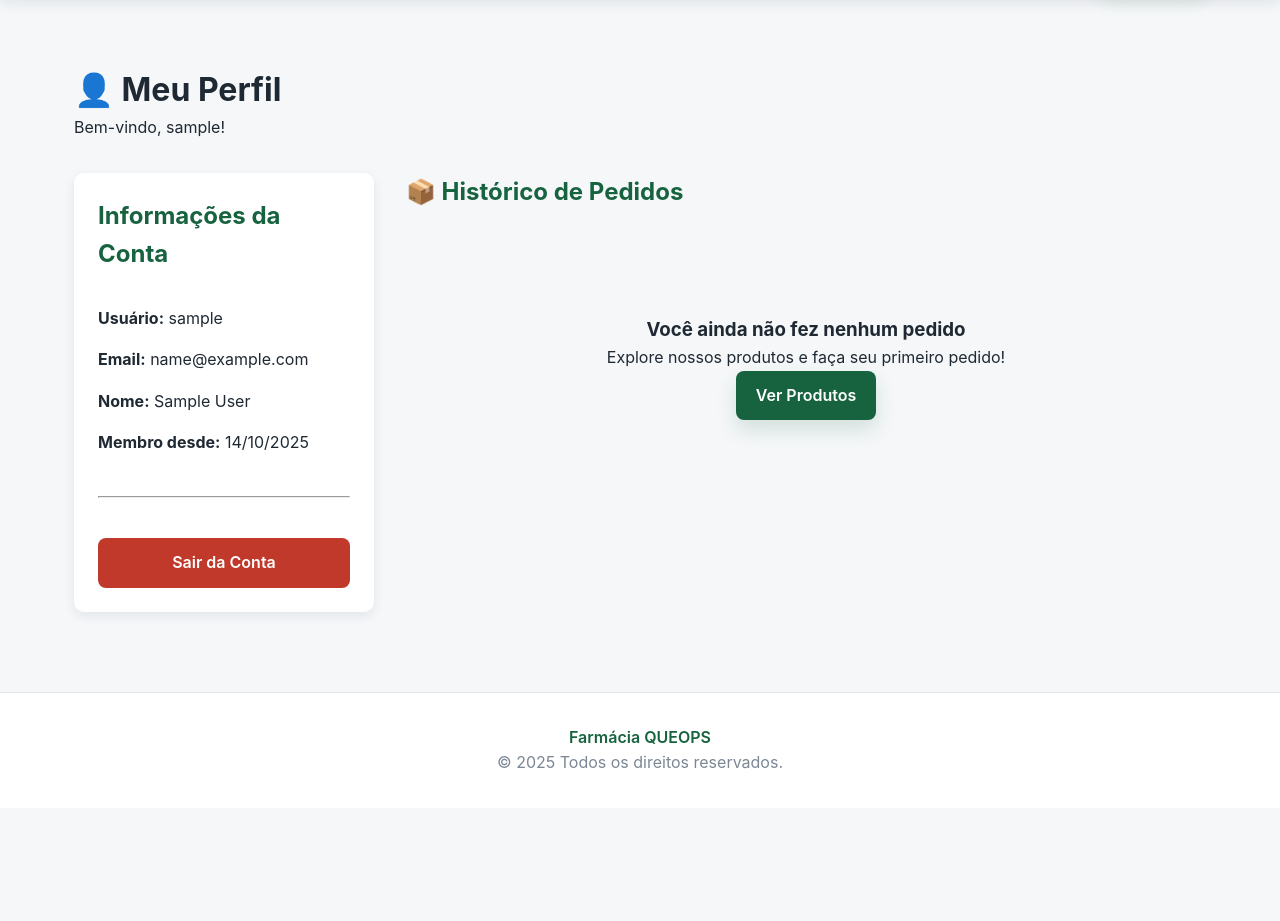
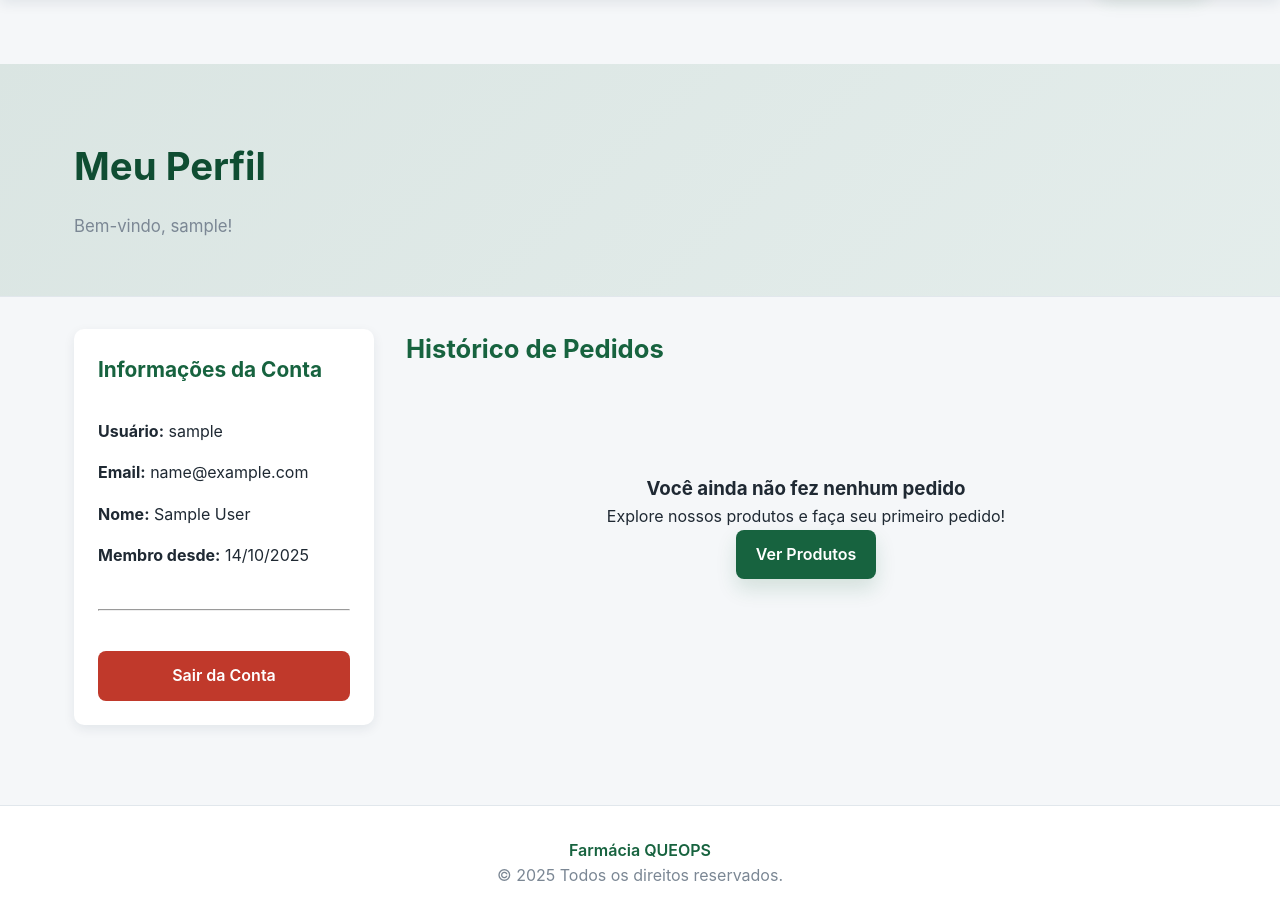
Before and after one commit to GabrielRibeiroRodrigues/e-commerce, a Django app: page /usuarios/perfil/ in a window 1280 px wide. Shown: the part 72-993 px from the top of the page. Before the commit the page ends 840 px from the top, so only its background shows below. Run offline with Django 5.2, Linux system fonts and the light colour scheme; the visitor is signed in with stand-in values (Sample User, id 1); data that the repository does not hold is empty.

Commit message:
feat: atualiza área de usuário com design profissional
- Remove emojis de perfil, wishlist e autenticação

- Moderniza páginas de login e registro

- Aprimora visualização de histórico de pedidos

- Atualiza hero sections para consistência visual

- Melhora layout de lista de desejos

- Padroniza tipografia e espaçamento em todas as páginas

```diff
--- a/templates/usuarios/login.html
+++ b/templates/usuarios/login.html
@@ -6,7 +6,7 @@
 <div class="container" style="max-width: 500px; margin-top: 3rem; margin-bottom: 3rem;">
     <div class="card">
         <div class="card-body" style="padding: 2rem;">
-            <h1 style="color: var(--verde-principal); text-align: center; margin-bottom: 2rem;">
+            <h1 style="color: var(--brand-600); text-align: center; margin-bottom: 2rem; font-size: 1.8rem;">
                 Entrar
             </h1>
 
--- a/templates/usuarios/perfil.html
+++ b/templates/usuarios/perfil.html
@@ -3,10 +3,10 @@
 {% block title %}Meu Perfil - Farmácia QUEOPS{% endblock %}
 
 {% block content %}
-<div class="page-header">
+<div class="page-hero">
     <div class="container">
-        <h1>👤 Meu Perfil</h1>
-        <p>Bem-vindo, {{ user.username }}!</p>
+        <h1 class="hero-heading">Meu Perfil</h1>
+        <p class="hero-subtitle">Bem-vindo, {{ user.username }}!</p>
     </div>
 </div>
 
@@ -16,7 +16,7 @@
         <aside>
             <div class="card">
                 <div class="card-body">
-                    <h2 style="color: var(--verde-principal); margin-bottom: 1rem; font-size: 1.5rem;">
+                    <h2 style="color: var(--brand-600); margin-bottom: 1rem; font-size: 1.3rem;">
                         Informações da Conta
                     </h2>
                     <p><strong>Usuário:</strong> {{ user.username }}</p>
@@ -35,8 +35,8 @@
 
         <!-- Histórico de Pedidos -->
         <div>
-            <h2 style="color: var(--verde-principal); margin-bottom: 1.5rem;">
-                📦 Histórico de Pedidos
+            <h2 style="color: var(--brand-600); margin-bottom: 1.5rem; font-size: 1.6rem;">
+                Histórico de Pedidos
             </h2>
 
             {% if pedidos %}
@@ -44,7 +44,7 @@
                 <div class="card" style="margin-bottom: 1.5rem;">
                     <div class="card-body">
                         <div style="display: flex; justify-content: space-between; align-items: center; margin-bottom: 1rem;">
-                            <h3 style="color: var(--verde-principal); font-size: 1.25rem;">
+                            <h3 style="color: var(--brand-600); font-size: 1.25rem;">
                                 Pedido #{{ pedido.id }}
                             </h3>
                             <span style="
--- a/templates/usuarios/registro.html
+++ b/templates/usuarios/registro.html
@@ -6,7 +6,7 @@
 <div class="container" style="max-width: 500px; margin-top: 3rem; margin-bottom: 3rem;">
     <div class="card">
         <div class="card-body" style="padding: 2rem;">
-            <h1 style="color: var(--verde-principal); text-align: center; margin-bottom: 2rem;">
+            <h1 style="color: var(--brand-600); text-align: center; margin-bottom: 2rem; font-size: 1.8rem;">
                 Criar Conta
             </h1>
 
```
Also changed, not shown: templates/usuarios/lista_desejos.html (+4 -4 lines).
